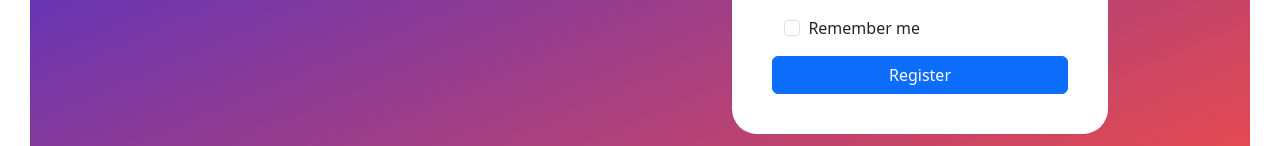
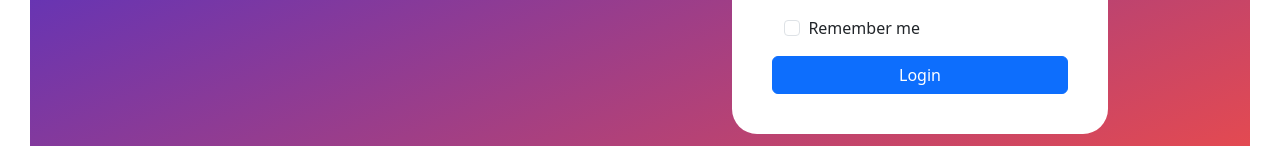
Before and after one commit to Iamwillypieter/Form-Login-and-Register-from-capella-with-connect-to-database, a React (Vite) app: page / in a window 1280 px wide. Shown: the part 366-512 px from the top of the page. Built offline with nearby package versions, Linux system fonts and the light colour scheme.

Commit message:
Create Database to MongoDB using JS

```diff
--- a/src/App.jsx
+++ b/src/App.jsx
@@ -4,6 +4,7 @@ import 'bootstrap/dist/css/bootstrap.min.css';
 import { Routes, Route } from 'react-router-dom';
 import Login from './components/pages/Login';
 import Register from './components/pages/Register';
+import Home from './components/Home';
 
 const App = () => {
     return (
@@ -11,7 +12,7 @@ const App = () => {
             <Routes>
                 <Route path='/' element={<Login/>}/>
                 <Route path='/register' element={<Register/>}/>
-
+                <Route path='/home' element={<Home />} />
             </Routes>
         </div>
     )
--- a/src/components/Home.jsx
+++ b/src/components/Home.jsx
@@ -2,9 +2,7 @@ import React from "react";
 
 const Home = () => {
     return (
-        <section className="Hero">
-            <h1>Welcome to Home page</h1>
-        </section>
+        <h1>Halo</h1>
     )
 }
 
--- a/src/components/form/Input.jsx
+++ b/src/components/form/Input.jsx
@@ -11,13 +11,14 @@ const Input = () => {
   const [name, setName] = useState()
   const [email, setEmail] = useState()
   const [password, setPassword] = useState()
+  const [identy, setIdenty] = useState()
   const navigate = useNavigate()
 
   const handleSubmit = (e) => {
     e.preventDefault()
-    axios.post('http://localhost:5173/register', {name, email, password})
+    axios.post('http://localhost:3000/register', {name, email, password, identy})
   .then(result => {console.log(result)
-    navigate('/login')
+    navigate('/')
   })
     .catch(err => console.log(err))
   }
@@ -57,7 +58,7 @@ const Input = () => {
           <Col>
             <Form.Group className="mb-3" controlId="exampleForm.ControlInput1">
               <Form.Label>Tanggal Lahir <span style={{ color: 'red' }}>*</span></Form.Label>
-              <Form.Control type="date" placeholder="Masukkan Tanggal Lahir" />
+              <Form.Control type="date" placeholder="Masukkan Tanggal Lahir" onChange={(e) => setIdenty(e.target.value)} />
             </Form.Group>
           </Col>
           <Col></Col>
@@ -78,7 +79,7 @@ const Input = () => {
           </Col>
         </Row>
         <Row>
-          <Button variant="primary">Register</Button>
+          <Button variant="primary" onClick={handleSubmit}>Register</Button>
         </Row>
       </Container>
     </Form>
--- a/src/components/pages/Login.jsx
+++ b/src/components/pages/Login.jsx
@@ -18,7 +18,7 @@ const Login = () => {
 
     const handleSubmit = (e) => {
         e.preventDefault()
-        axios.post('http://localhost:5173/login', { email, password })
+        axios.post('http://localhost:3000/login', { email, password })
             .then(result => {
                 console.log(result)
                 if (result.data === "Success") {
@@ -75,7 +75,7 @@ const Login = () => {
                                         </Col>
                                     </Row>
                                     <Row>
-                                        <Button variant="primary">Register</Button>{' '}
+                                        <Button variant="primary" onClick={handleSubmit}>Login</Button>
                                     </Row>
                                 </Container>
                             </div>
```
Also changed, not shown: 2 other files (tests, documents, lock files or other folders).
